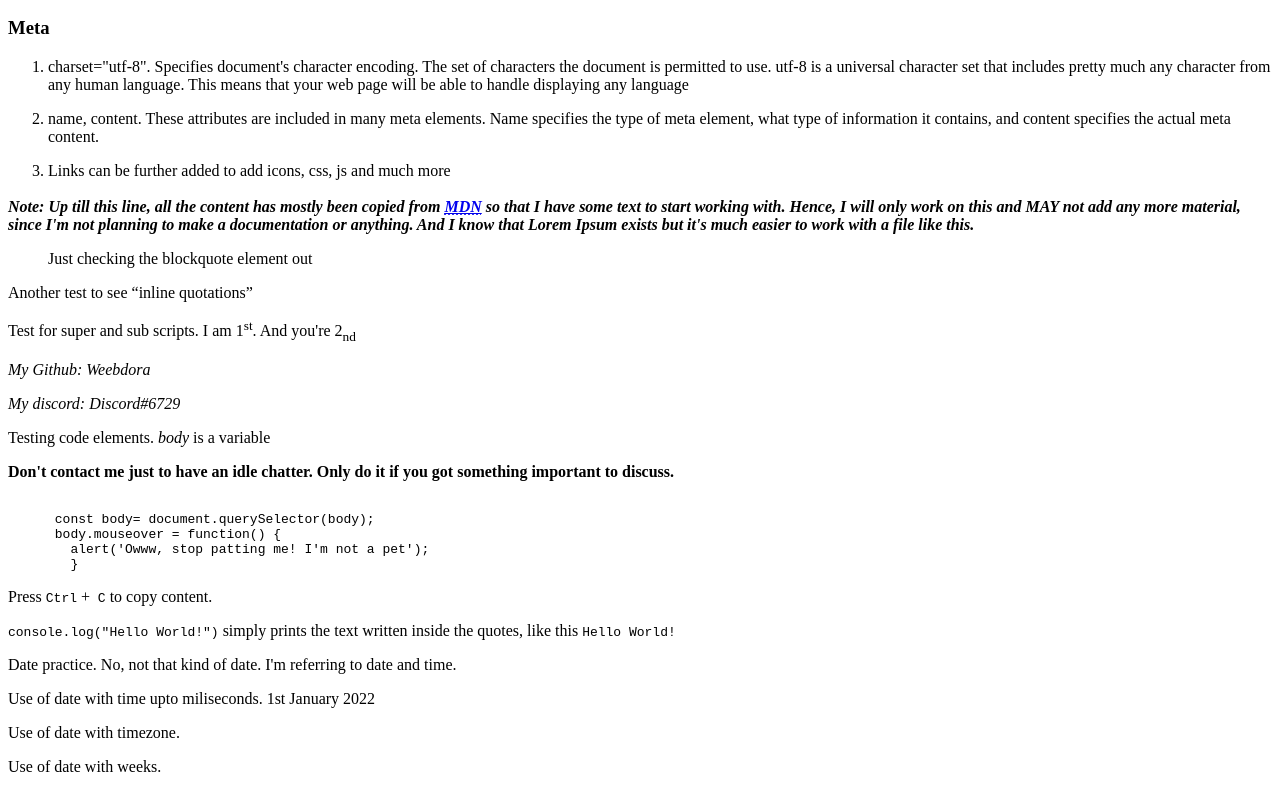
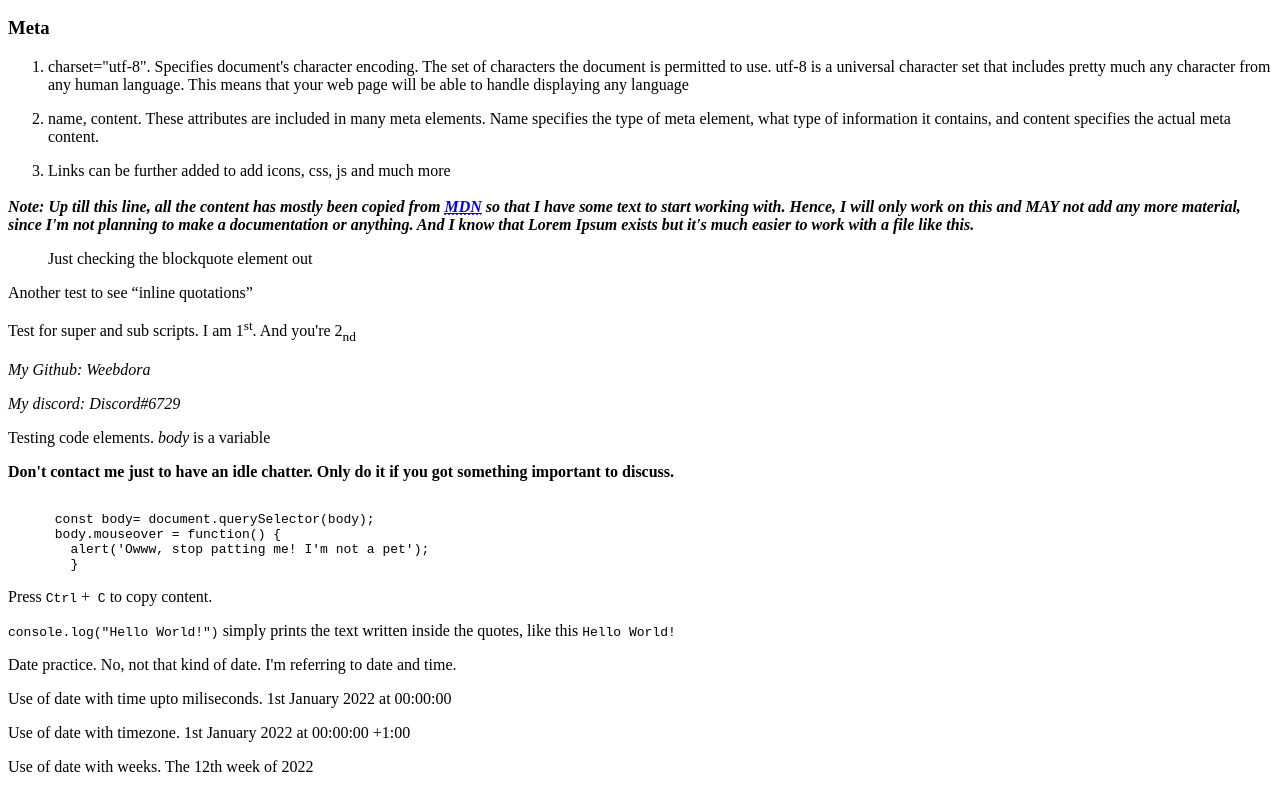
Before and after one commit to Weebdora/weebdora.github.io, a plain HTML site: page index.html in a window 1280 px wide. Shown: the part 1556-2348 px from the top of the page. Drawn offline with Linux system fonts and the light colour scheme.

Commit message:
Update index.html

```diff
--- a/index.html
+++ b/index.html
@@ -102,9 +102,9 @@
     </div>
     <div>
       <p>Date practice. No, not that kind of date. I'm referring to date and time.</p>
-      <p>Use of date with time upto miliseconds. <time datetime="2022-01-01T00:00:00.01">1st January 2022</time></p>
-      <p>Use of date with timezone. <time datetime="2022-01-01T00:00+1:00"></time></p>
-      <p>Use of date with weeks. <time datetime="2022-W12"></time></p>
+      <p>Use of date with time upto miliseconds. <time datetime="2022-01-01T00:00:00.01">1st January 2022 at 00:00:00</time></p>
+      <p>Use of date with timezone. <time datetime="2022-01-01T00:00+1:00">1st January 2022 at 00:00:00 +1:00</time></p>
+      <p>Use of date with weeks. <time datetime="2022-W12">The 12th week of 2022</time></p>
     </div>
   </body>
 </html>
```
